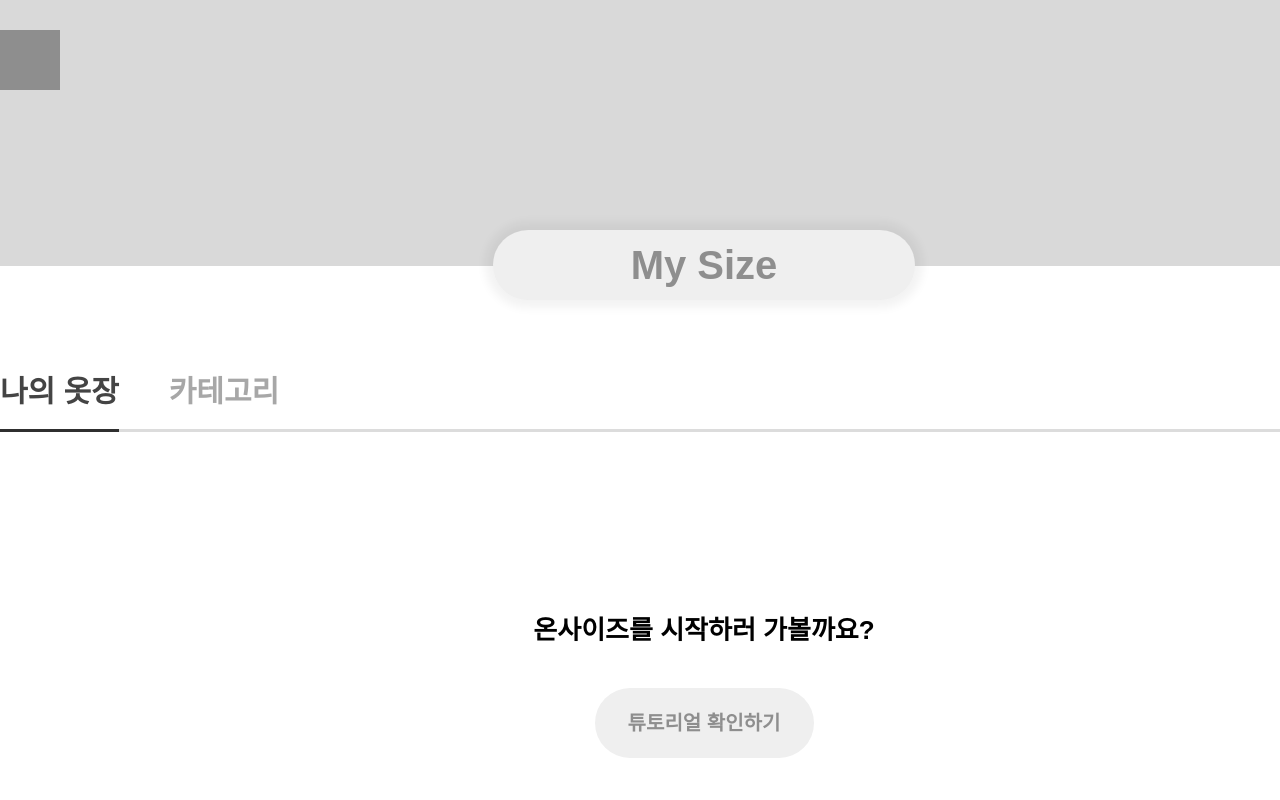
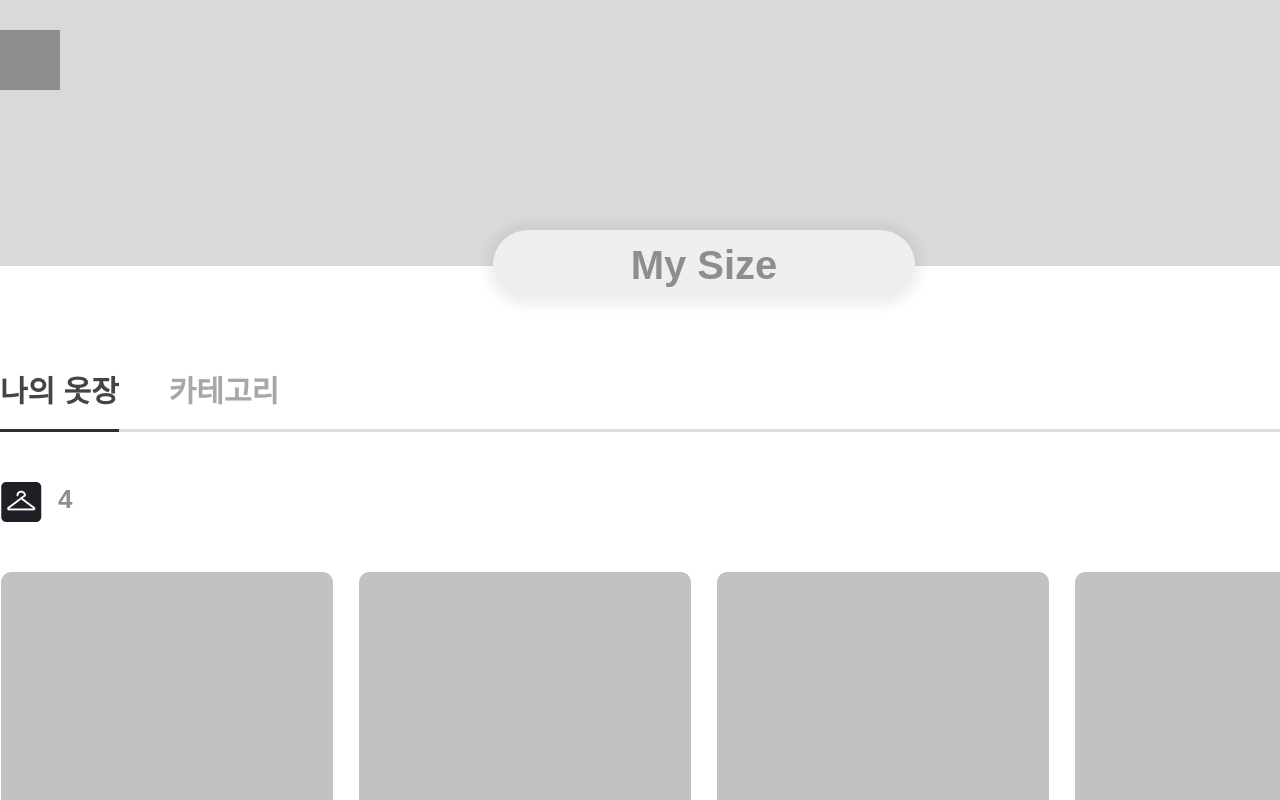
Before and after one commit to OWN-SIZE/onsize-website, a Next.js app: page /home in a window 1280 px wide. Built offline with nearby package versions, Linux system fonts and the light colour scheme.

Commit message:
feat: home_메인 UI 구현

```diff
--- a/assets/icon/index.ts
+++ b/assets/icon/index.ts
@@ -1,2 +1,3 @@
 // 명명규칙은 xxxxIcon으로 통일
 export { default as InfoIcon } from './info.png';
+export { default as ClosetIcon } from './closetIcon.png';
--- a/components/home/HomeFirst.tsx
+++ b/components/home/HomeFirst.tsx
@@ -4,15 +4,15 @@ import theme from 'styles/theme';
 
 export default function HomeFirst() {
   return (
-    <Styled.Wrapper>
+    <Styled.Container>
       <Styled.Greeting>온사이즈를 시작하러 가볼까요?</Styled.Greeting>
       <Styled.Button>튜토리얼 확인하기</Styled.Button>
-    </Styled.Wrapper>
+    </Styled.Container>
   );
 }
 
 const Styled = {
-  Wrapper: styled.div`
+  Container: styled.div`
     display: flex;
     flex-direction: column;
     align-items: center;
--- a/components/home/HomeLanding.tsx
+++ b/components/home/HomeLanding.tsx
@@ -1,11 +1,13 @@
 import styled from 'styled-components';
 
 import HomeFirst from './HomeFirst';
+import HomeMain from './HomeMain';
 
 export default function HomeLanding() {
   return (
     <Styled.Root>
-      <HomeFirst />
+      {/* <HomeFirst /> */}
+      <HomeMain />
     </Styled.Root>
   );
 }
--- /dev/null
+++ b/components/home/HomeMain.tsx
@@ -0,0 +1,109 @@
+import { ClosetIcon } from 'assets/icon';
+import Image from 'next/image';
+import styled from 'styled-components';
+import theme from 'styles/theme';
+
+export default function HomeMain() {
+  return (
+    <Styled.Container>
+      <Styled.CountSection>
+        <Image src={ClosetIcon} alt="나의 옷장 옷 개수 아이콘" />
+        <Styled.Count>4</Styled.Count>
+      </Styled.CountSection>
+      <Styled.Closet>
+        {[1, 2, 3, 4, 5, 6, 7, 8].map((item) => (
+          <Styled.Card key={item} className={item === 4 || item === 8 ? 'noMargin' : `${item}`}>
+            <Styled.ThumbNail />
+            <Styled.Title>제목제목제목제목제목제목제목제목제목제목제목제목제목제목제목제목</Styled.Title>
+            <Styled.Memo>
+              메모메모메모메모메메모메모메메모메모메메모메모메메모메모메메모메모메모메메모메모메모메모메모
+            </Styled.Memo>
+            <Styled.BrandSection>
+              <Styled.BrandLogo />
+              <Styled.BrandName>쇼핑몰명</Styled.BrandName>
+            </Styled.BrandSection>
+          </Styled.Card>
+        ))}
+      </Styled.Closet>
+    </Styled.Container>
+  );
+}
+
+// 시맨틱 태그 다시 확인
+const Styled = {
+  Container: styled.div`
+    display: flex;
+    flex-direction: column;
+
+    width: 140.6rem;
+
+    margin: 5rem auto 0;
+  `,
+  CountSection: styled.div`
+    display: flex;
+  `,
+  Count: styled.p`
+    margin-left: 1.6rem;
+
+    color: ${theme.colors.gray350};
+    ${theme.fonts.title4};
+  `,
+  Closet: styled.section`
+    display: flex;
+    flex-wrap: wrap;
+
+    margin-top: 5rem;
+
+    & .noMargin {
+      margin-right: 0;
+    }
+  `,
+  Card: styled.article`
+    width: 33.2rem;
+    height: 58rem;
+
+    margin-right: 2.6rem;
+    margin-bottom: 8rem;
+  `,
+  ThumbNail: styled.div`
+    width: 33.2rem;
+    height: 33.2rem;
+
+    border-radius: 1rem;
+
+    background-color: ${theme.colors.gray250};
+  `,
+  Title: styled.h1`
+    height: 6.4rem;
+
+    margin-top: 1.6rem;
+
+    ${theme.fonts.title3};
+  `,
+  Memo: styled.h2`
+    margin-top: 1.2rem;
+    ${theme.fonts.caption};
+  `,
+  BrandSection: styled.footer`
+    display: flex;
+    align-items: center;
+
+    margin-top: 4rem;
+
+    width: 12.1rem;
+    height: 5rem;
+  `,
+  BrandLogo: styled.div`
+    width: 5rem;
+    height: 5rem;
+
+    margin-right: 1.2rem;
+
+    border-radius: 0.5rem;
+
+    background-color: ${theme.colors.gray200};
+  `,
+  BrandName: styled.h1`
+    font-size: 14px; // font 수정 필요
+  `,
+};
```
Also changed, not shown: assets/icon/closetIcon.png (added).
